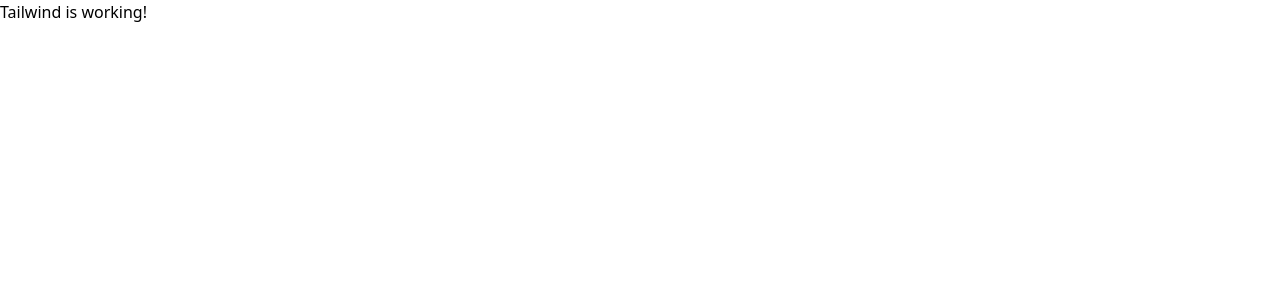
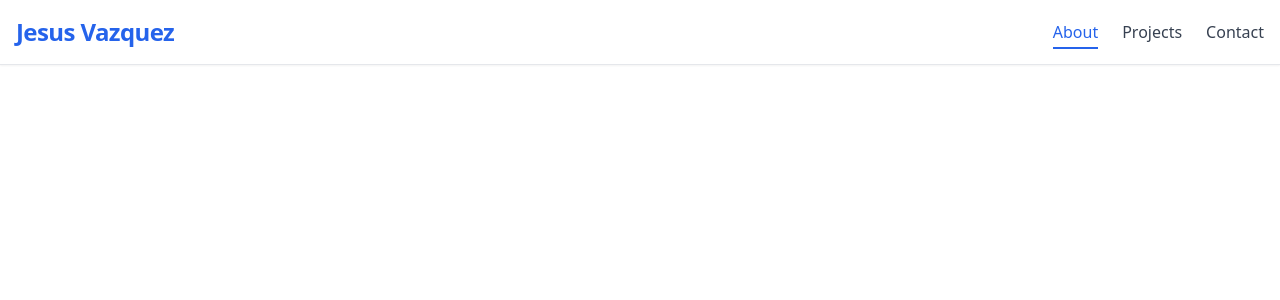
Before and after one commit to JesusV545/my-portfolio, a React (Vite) app: page / in a window 1280 px wide. Shown: the top 300 px of the page. Built offline with nearby package versions, Linux system fonts and the light colour scheme.

Commit message:
Fixed minor tailwind bug and added a navigation bar

```diff
--- a/src/App.jsx
+++ b/src/App.jsx
@@ -1,7 +1,10 @@
+import Navbar from "./components/Navbar";
+
 export default function App() {
   return (
-    <div className="text-4xl text-blue-600 font-bold p-10">
-      Tailwind is working!
-    </div>
+    <>
+      <Navbar />
+
+    </>
   );
 }
--- /dev/null
+++ b/src/components/Navbar.jsx
@@ -0,0 +1,37 @@
+import { useState } from "react";
+
+export default function Navbar() {
+  const [active, setActive] = useState("about");
+
+  const navLinks = [
+    { label: "About", href: "#about", key: "about" },
+    { label: "Projects", href: "#projects", key: "projects" },
+    { label: "Contact", href: "#contact", key: "contact" },
+  ];
+
+  return (
+    <nav className="bg-white border-b border-gray-200 sticky top-0 z-50 shadow-sm">
+      <div className="max-w-7xl mx-auto px-4 py-4 flex justify-between items-center">
+        <h1 className="text-2xl font-bold text-blue-600 tracking-tight">Jesus Vazquez</h1>
+
+        <ul className="flex space-x-6 text-gray-700 font-medium">
+          {navLinks.map(({ label, href, key }) => (
+            <li key={key}>
+              <a
+                href={href}
+                onClick={() => setActive(key)}
+                className={`transition-all duration-200 ease-in-out border-b-2 pb-1 ${
+                  active === key
+                    ? "text-blue-600 border-blue-600"
+                    : "border-transparent hover:text-blue-500 hover:border-blue-300"
+                }`}
+              >
+                {label}
+              </a>
+            </li>
+          ))}
+        </ul>
+      </div>
+    </nav>
+  );
+}
--- a/tailwind.config.js
+++ b/tailwind.config.js
@@ -1,6 +1,9 @@
 /** @type {import('tailwindcss').Config} */
 export default {
-  content: [],
+  content: [
+    "./index.html",
+    "./src/**/*.{js,jsx,ts,tsx}",
+  ],
   theme: {
     extend: {},
   },
```
